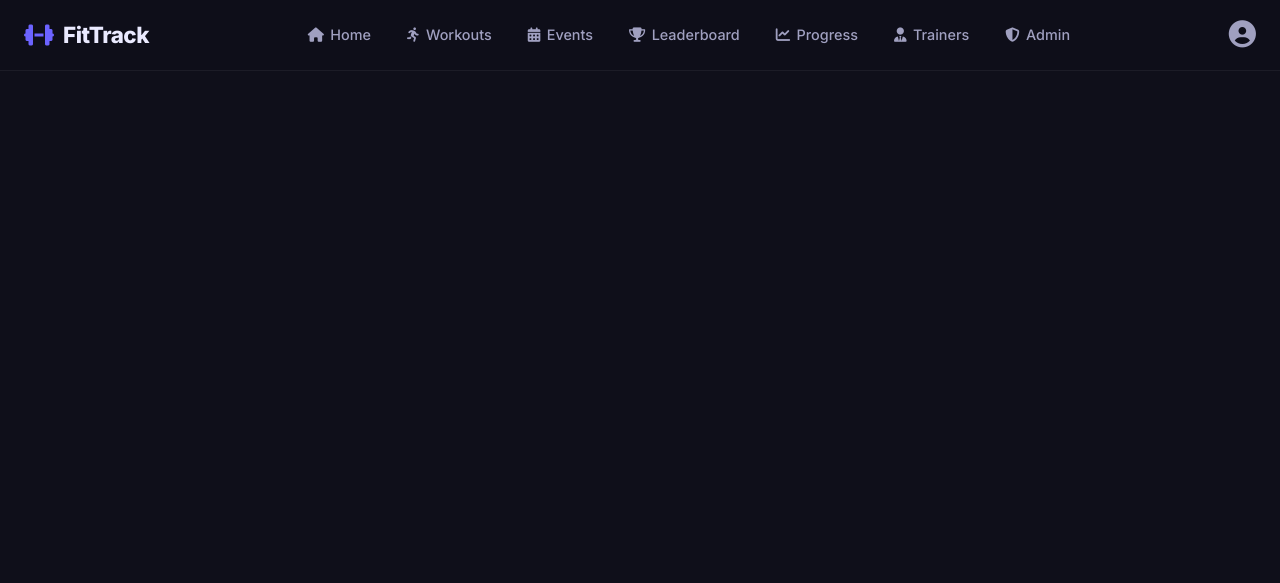
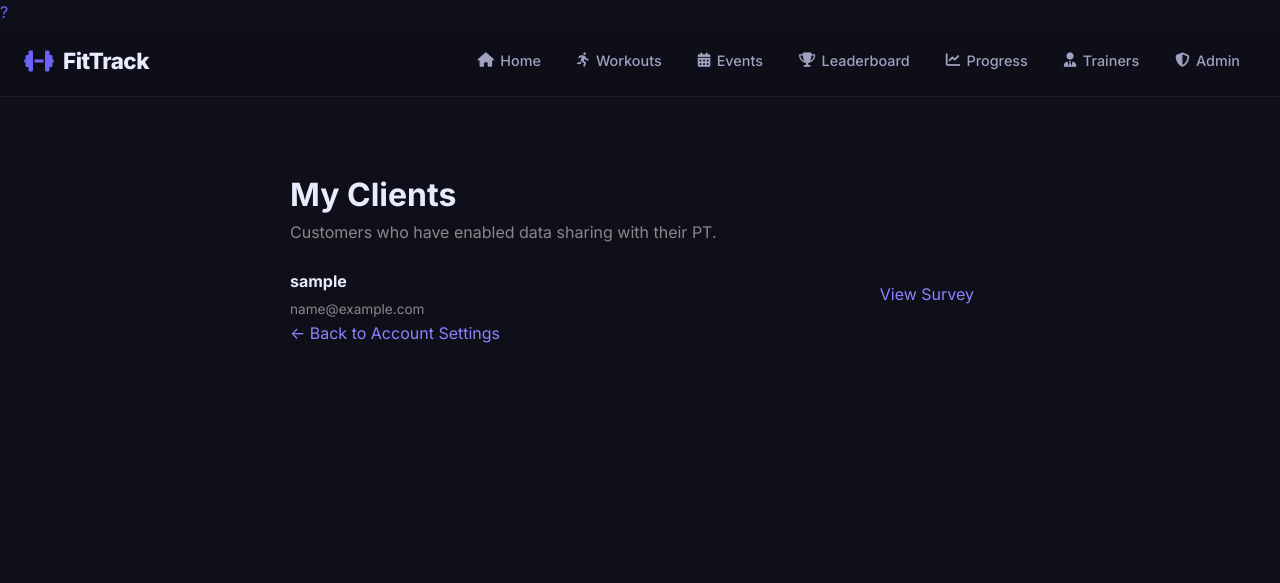
Before and after one commit to pavansangha242/2850-y2-project, a Python web app: template fitness_app/templates/pt_clients.html in a window 1280 px wide. Shown: the top 583 px of the page. Run offline with Jinja, Linux system fonts and the light colour scheme; the template is opened without the code that fills it: most values are stand-ins (such as "Sample title", 1, 10 or a date in 2020).

Commit message:
Added my stuff to base.html and fixed my structure

```diff
--- a/fitness_app/templates/activities.html
+++ b/fitness_app/templates/activities.html
@@ -1,6 +1,6 @@
 {% extends "base.html" %}
 
-{% block body %}
+{% block content %}
 
 <!-- Viewing maps -->
 
--- a/fitness_app/templates/activity_detail.html
+++ b/fitness_app/templates/activity_detail.html
@@ -1,5 +1,5 @@
 {% extends "base.html" %}
-{% block body %}
+{% block content %}
 <div class="container">
     <a href="{{ url_for('strava.activities') }}" style="color:#888;">← Back to activities</a>
 
--- a/fitness_app/templates/base.html
+++ b/fitness_app/templates/base.html
@@ -19,6 +19,12 @@
     {% block extra_css %}{% endblock %}
 </head>
 <body>
+    <!-- Help Button on the pages -->
+    <a href="https://forms.gle/TDJYuLFeEpr5Eumb9" target="_blank" class="floating-help" title="Need Help?">
+        ?
+    </a>
+    <!-- Wrapped so login and register page don't have navigation bar -->
+    {% if show_nav is not defined or show_nav != false %}
     <!-- Navigation -->
     <nav class="navbar">
         <div class="nav-container">
@@ -49,19 +55,37 @@
                 <li><a href="{{ url_for('admin.admin_dashboard') }}" class="{% if request.endpoint and 'admin' in request.endpoint %}active{% endif %}">
                     <i class="fas fa-shield-alt"></i> Admin
                 </a></li>
+                {% if g.get('nav_role') == 'customer' %}
+                <li>
+                    <a href="{{ url_for('auth.survey') }}"
+                    class="{% if request.endpoint == 'auth.survey' %}active{% endif %}">
+                        <i class="fas fa-clipboard-list"></i> Survey
+                    </a>
+                </li>
+                {% elif g.get('nav_role') == 'pt' %}
+                <li>
+                    <a href="{{ url_for('auth.pt_clients') }}"
+                    class="{% if request.endpoint in ['auth.pt_clients', 'auth.pt_view_survey'] %}active{% endif %}">
+                        <i class="fas fa-users"></i> My Clients
+                    </a>
+                </li>
+                {% endif %}
             </ul>
 
+            {% if session.get('username') %}
             <div class="nav-profile">
-                <a href="#" class="profile-icon">
+                <a href="{{ url_for('auth.user_settings') }}" class="profile-icon">
                     <i class="fas fa-user-circle"></i>
                 </a>
             </div>
+            {% endif %}
 
             <button class="nav-toggle" id="navToggle" aria-label="Toggle navigation">
                 <i class="fas fa-bars"></i>
             </button>
         </div>
     </nav>
+    {% endif %}
 
     <!-- Main Content -->
     <main class="main-content">
--- a/fitness_app/templates/login.html
+++ b/fitness_app/templates/login.html
@@ -1,6 +1,6 @@
 {% extends "base.html" %}
 
-{% block body %}
+{% block content %}
 
 <div class="container" style="max-width: 400px; margin: 100px auto;">
     <h1>Welcome to the login page</h1>
--- a/fitness_app/templates/pt_clients.html
+++ b/fitness_app/templates/pt_clients.html
@@ -1,6 +1,6 @@
 {% extends "base.html" %}
 
-{% block body %}
+{% block content %}
 <div class="container" style="max-width: 700px; margin: 40px auto;">
 
     <h1>My Clients</h1>
--- a/fitness_app/templates/pt_view_survey.html
+++ b/fitness_app/templates/pt_view_survey.html
@@ -1,6 +1,6 @@
 {% extends "base.html" %}
 
-{% block body %}
+{% block content %}
 <div class="container" style="max-width: 700px; margin: 40px auto;">
 
     <h1>{{ customer.username }}'s Health Survey</h1>
--- a/fitness_app/templates/register.html
+++ b/fitness_app/templates/register.html
@@ -1,6 +1,6 @@
 {% extends "base.html" %}
 
-{% block body %}
+{% block content %}
 
 <div class="container">
     <h1>Welcome to the register page</h1>
--- a/fitness_app/templates/survey.html
+++ b/fitness_app/templates/survey.html
@@ -1,6 +1,6 @@
 {% extends "base.html" %}
 
-{% block body %}
+{% block content %}
 <div class="container" style="max-width: 700px; margin: 40px auto;">
 
     <h1>Health & Lifestyle Survey</h1>
--- a/fitness_app/templates/user_settings.html
+++ b/fitness_app/templates/user_settings.html
@@ -1,6 +1,6 @@
 {% extends "base.html" %}
 
-{% block body %}
+{% block content %}
 <div class="container">
     <h1>Welcome, {{ user.first_name }}!</h1>
     <p class="mb-2">Manage your account details below.</p>
```
